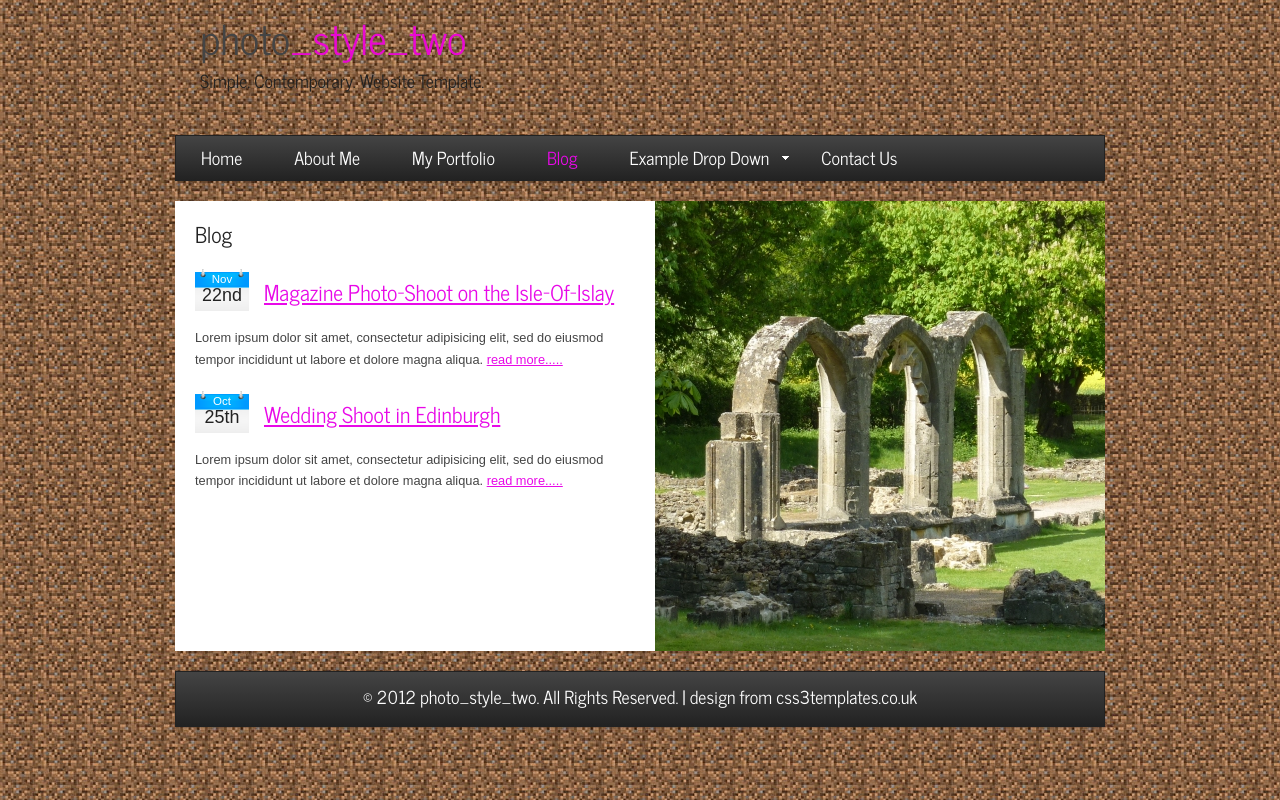
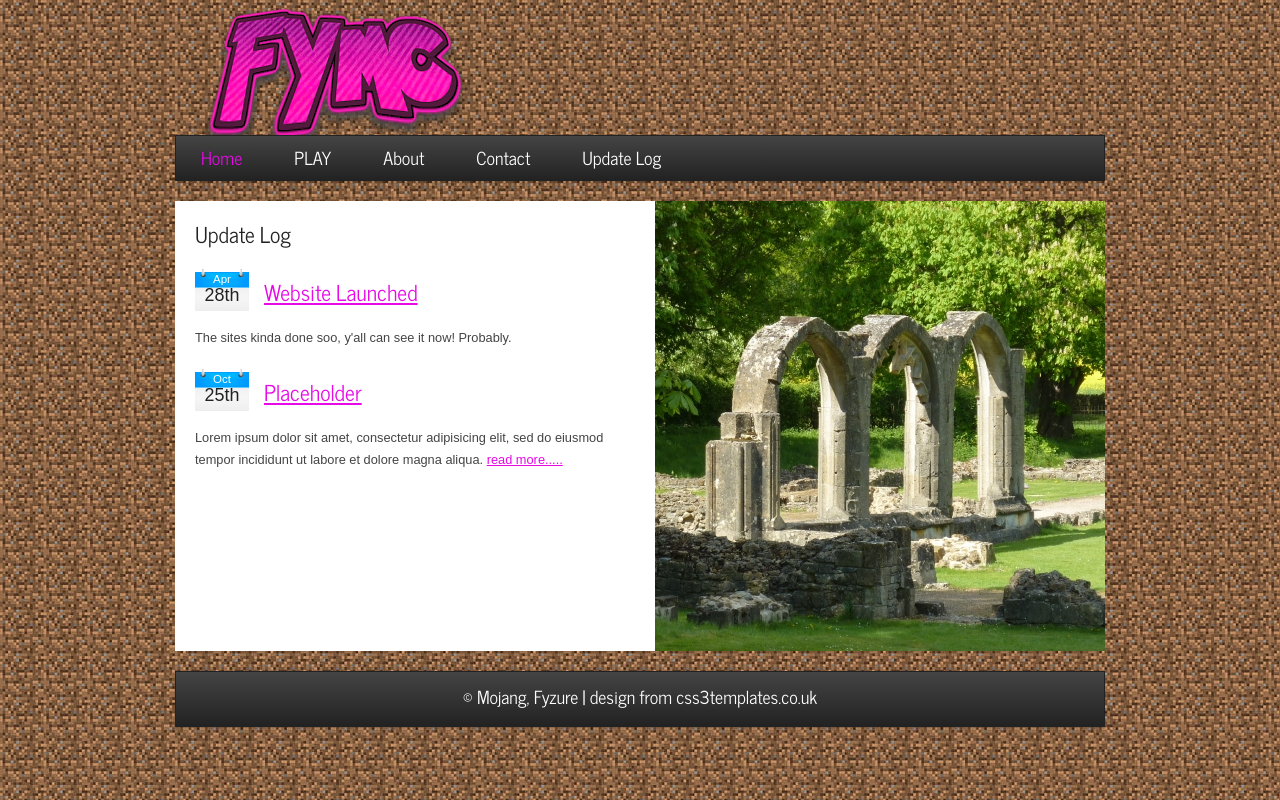
Before and after one commit to theservermainer/FYMC, a plain HTML site: page blog.html in a window 1280 px wide. Drawn offline with Linux system fonts and the light colour scheme.

Commit message:
consistent pages

```diff
--- a/blog.html
+++ b/blog.html
@@ -17,34 +17,16 @@
       <div id="logo">
         <div id="logo_text">
           <!-- class="logo_colour", allows you to change the colour of the text -->
-          <h1><a href="index.html">photo<span class="logo_colour">_style_two</span></a></h1>
-          <h2>Simple. Contemporary. Website Template.</h2>
+          <img src="images/fymc_logo.png" alt="FYMCLOGO" class="logo" />
         </div>
       </div>
       <nav>
         <ul class="sf-menu" id="nav">
-          <li><a href="index.html">Home</a></li>
-          <li><a href="about.html">About Me</a></li>
-          <li><a href="portfolio.html">My Portfolio</a></li>
-          <li class="selected"><a href="blog.html">Blog</a></li>
-          <li><a href="#">Example Drop Down</a>
-            <ul>
-              <li><a href="#">Drop Down One</a></li>
-              <li><a href="#">Drop Down Two</a>
-                <ul>
-                  <li><a href="#">Sub Drop Down One</a></li>
-                  <li><a href="#">Sub Drop Down Two</a></li>
-                  <li><a href="#">Sub Drop Down Three</a></li>
-                  <li><a href="#">Sub Drop Down Four</a></li>
-                  <li><a href="#">Sub Drop Down Five</a></li>
-                </ul>
-              </li>
-              <li><a href="#">Drop Down Three</a></li>
-              <li><a href="#">Drop Down Four</a></li>
-              <li><a href="#">Drop Down Five</a></li>
-            </ul>
-          </li>
-          <li><a href="contact.php">Contact Us</a></li>
+          <li class="selected"><a href="index.html">Home</a></li>
+           <li><a href="compiled/web/index.html">PLAY</a></li>
+          <li><a href="about.html">About</a></li>
+          <li><a href="portfolio.html">Contact</a></li>
+          <li><a href="blog.html">Update Log</a></li>
         </ul>
       </nav>
     </header>
@@ -61,20 +43,20 @@
         </div>
       </div>
       <div id="content">
-        <h1>Blog</h1>
+        <h1>Update Log</h1>
         <div id="blog_container">
-          <div class="blog"><h2>Nov</h2><h3>22nd</h3></div>
-          <h4 class="select"><a href="#">Magazine Photo-Shoot on the Isle-Of-Islay</a></h4>
-          <p>Lorem ipsum dolor sit amet, consectetur adipisicing elit, sed do eiusmod tempor incididunt ut labore et dolore magna aliqua. <a href="#">read more.....</a></p>
+          <div class="blog"><h2>Apr</h2><h3>28th</h3></div>
+          <h4 class="select"><a href="#">Website Launched</a></h4>
+          <p> The sites kinda done soo, y'all can see it now! Probably.</p>
           <div class="blog"><h2>Oct</h2><h3>25th</h3></div>
-          <h4><a href="#">Wedding Shoot in Edinburgh</a></h4>
+          <h4><a href="#">Placeholder</a></h4>
           <p>Lorem ipsum dolor sit amet, consectetur adipisicing elit, sed do eiusmod tempor incididunt ut labore et dolore magna aliqua. <a href="#">read more.....</a></p>
         </div>
         <p></p>
       </div>
     </div>
     <footer>
-      <p>&copy; 2012 photo_style_two. All Rights Reserved. | <a href="http://www.css3templates.co.uk">design from css3templates.co.uk</a></p>
+      <p>&copy; Mojang, Fyzure | <a href="http://www.css3templates.co.uk">design from css3templates.co.uk</a></p>
     </footer>
   </div>
   <!-- javascript at the bottom for fast page loading -->
```
Also changed, not shown: about.html (+7 -25 lines), portfolio.html (+7 -25 lines).
